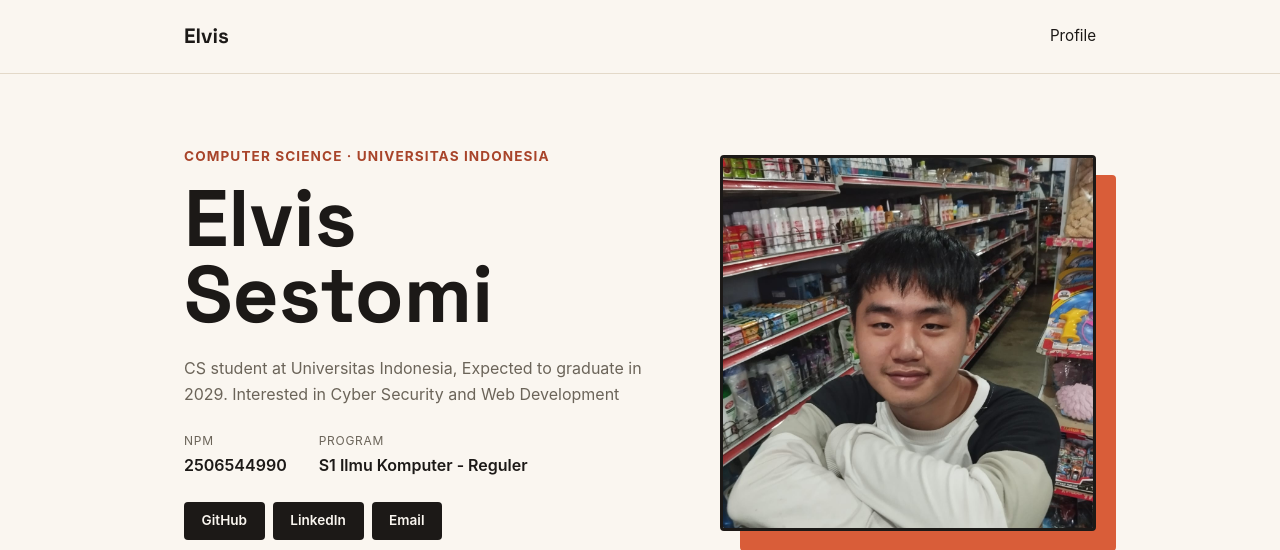
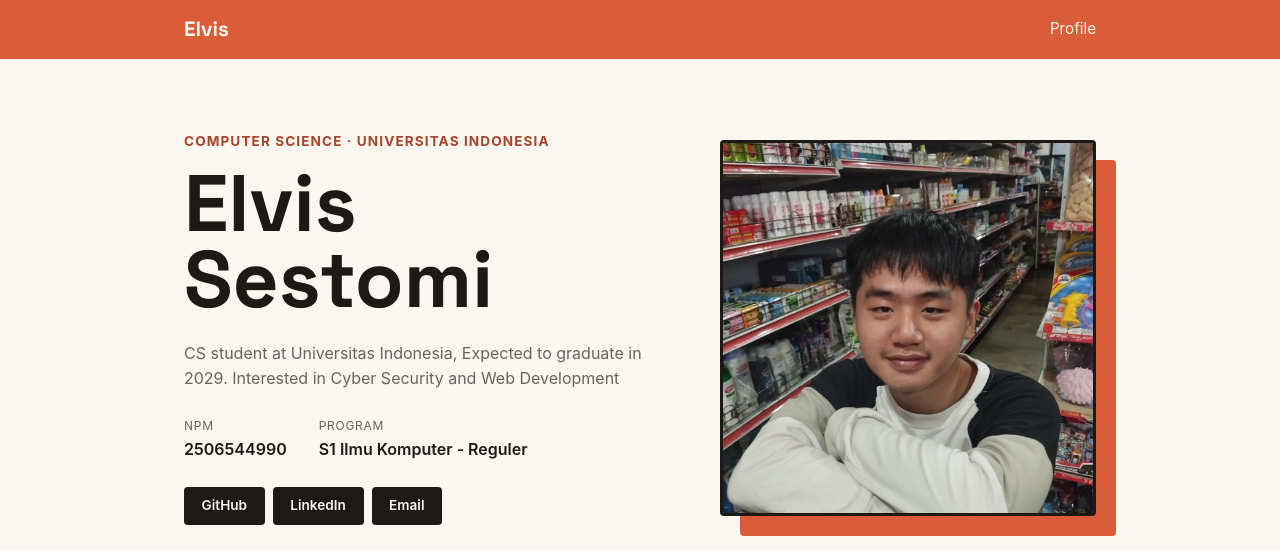
Before and after one commit to vis-fishy/myportofolio, a Django app: page / in a window 1280 px wide. Shown: the top 550 px of the page. Run offline with Django 5.2, Linux system fonts and the light colour scheme.

Commit message:
feat: sticky navbar

```diff
--- a/static/css/style.css
+++ b/static/css/style.css
@@ -32,20 +32,23 @@ h1, .brand {
 }
 
 .site-header {
-    border-bottom: 1px solid var(--line);
+    background-color: var(--accent);
+    position: sticky;
+    top: 0;
+    z-index: 100;
 }
 
 .site-header .container {
     display: flex;
     justify-content: space-between;
     align-items: center;
-    padding: 1.25rem 1.5rem;
+    padding: 0.8rem 1.5rem;
 }
 
 .brand {
     font-size: 1.3rem;
     font-weight: 700;
-    color: var(--ink);
+    color: var(--paper);
     text-decoration: none;
 }
 
@@ -55,7 +58,7 @@ h1, .brand {
 }
 
 .site-header nav a {
-    color: var(--ink);
+    color: var(--paper);
     text-decoration: none;
     font-size: 0.95rem;
 }
```
